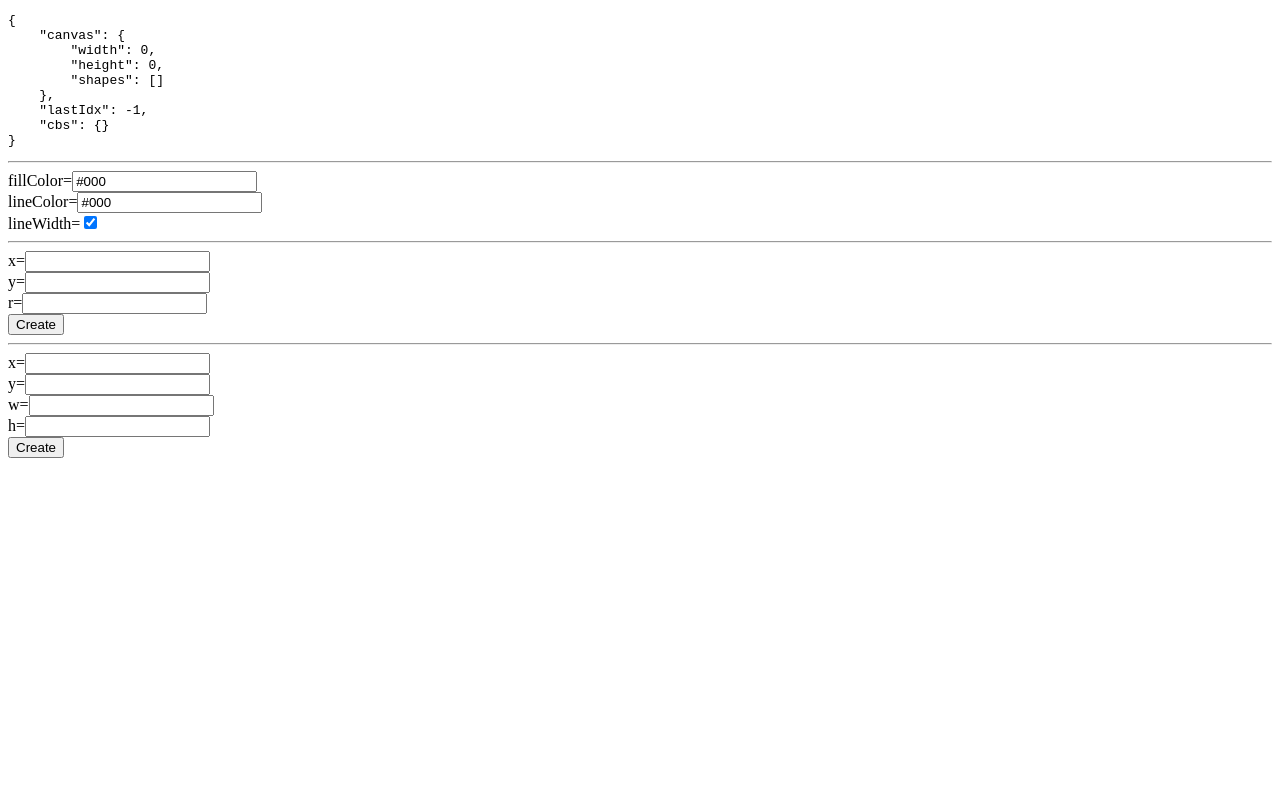
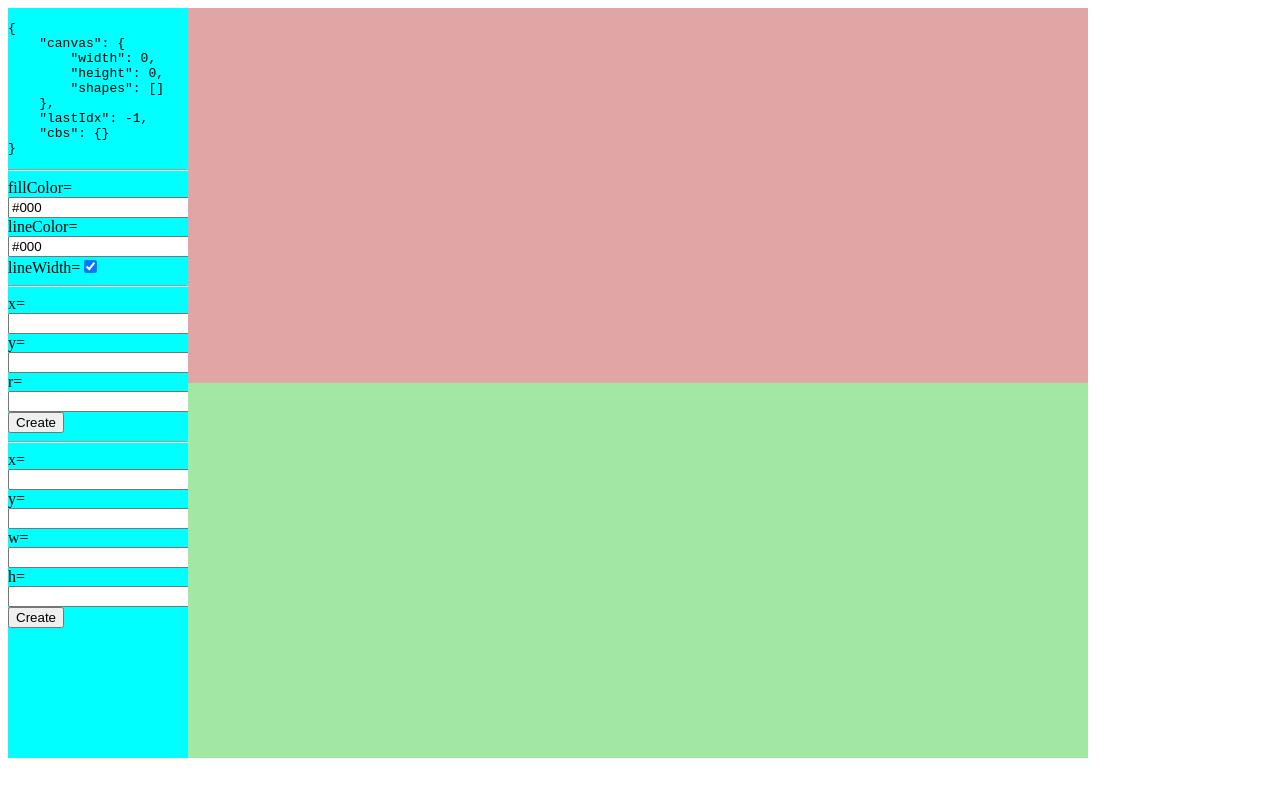
Before and after one commit to JHBaik/vector, a Next.js app: page / in a window 1280 px wide. Shown: the top 796 px of the page. Built offline with nearby package versions, Linux system fonts and the light colour scheme.

Commit message:
split layout

```diff
--- a/src/app/globals.css
+++ b/src/app/globals.css
@@ -83,12 +83,13 @@ html,
 body {
   max-width: 100vw;
   overflow-x: hidden;
-  padding: 30px;
+  /*padding: 30px;*/
 }
 
 body {
   color: black;
   background: #ebebeb;
+  margin: 0;
 }
 
 a {
--- /dev/null
+++ b/src/components/m1.tsx
@@ -0,0 +1,20 @@
+import { useCanvasCtx } from "@/lib/hooks/useCanvasCtx";
+import { useShapeBaseForm } from "@/components/useShapeBaseForm";
+import { CircleCreation } from "@/components/circleCreation";
+import { RectangleCreation } from "@/components/rectangleCreation";
+
+export function M1() {
+  const ctx = useCanvasCtx();
+  const { baseShapeForm: baseShapeForm, baseProps } = useShapeBaseForm();
+  return (
+    <div style={{ maxWidth: 180 }}>
+      <pre>{JSON.stringify(ctx, null, 4)}</pre>
+      <hr />
+      {baseShapeForm}
+      <hr />
+      <CircleCreation baseProps={baseProps} />
+      <hr />
+      <RectangleCreation baseProps={baseProps} />
+    </div>
+  );
+}
--- /dev/null
+++ b/src/css/layout.module.css
@@ -0,0 +1,33 @@
+.root {
+    background-color: aqua;
+    padding: 0;
+    margin: 0;
+    width: 1080px;
+    height: 750px;
+    overflow: hidden;
+}
+
+.splitHorizontal {
+    display: flex;
+    flex-direction: row;
+}
+
+.splitVertical {
+    display: flex;
+    flex-direction: column;
+}
+
+.splitHorizontal > div,
+.splitVertical > div
+{
+    flex: 1;
+}
+
+
+.red {
+    background-color: #e2a5a5;
+}
+
+.green {
+    background-color: #a2e8a2;
+}
--- a/src/pages/index.tsx
+++ b/src/pages/index.tsx
@@ -1,20 +1,14 @@
-import { useCanvasCtx } from "@/lib/hooks/useCanvasCtx";
-import { CircleCreation } from "@/components/circleCreation";
-import { RectangleCreation } from "@/components/rectangleCreation";
-import { useShapeBaseForm } from "@/components/useShapeBaseForm";
+import { M1 } from "@/components/m1";
+import styles from "@/css/layout.module.css";
 
 export default function Index() {
-  const ctx = useCanvasCtx();
-  const { baseShapeForm: baseShapeForm, baseProps } = useShapeBaseForm();
   return (
-    <>
-      <pre>{JSON.stringify(ctx, null, 4)}</pre>
-      <hr />
-      {baseShapeForm}
-      <hr />
-      <CircleCreation baseProps={baseProps} />
-      <hr />
-      <RectangleCreation baseProps={baseProps} />
-    </>
+    <div className={[styles.splitHorizontal, styles.root].join(" ")}>
+      <M1 />
+      <div className={styles.splitVertical}>
+        <div className={styles.red}></div>
+        <div className={styles.green}></div>
+      </div>
+    </div>
   );
 }
```
